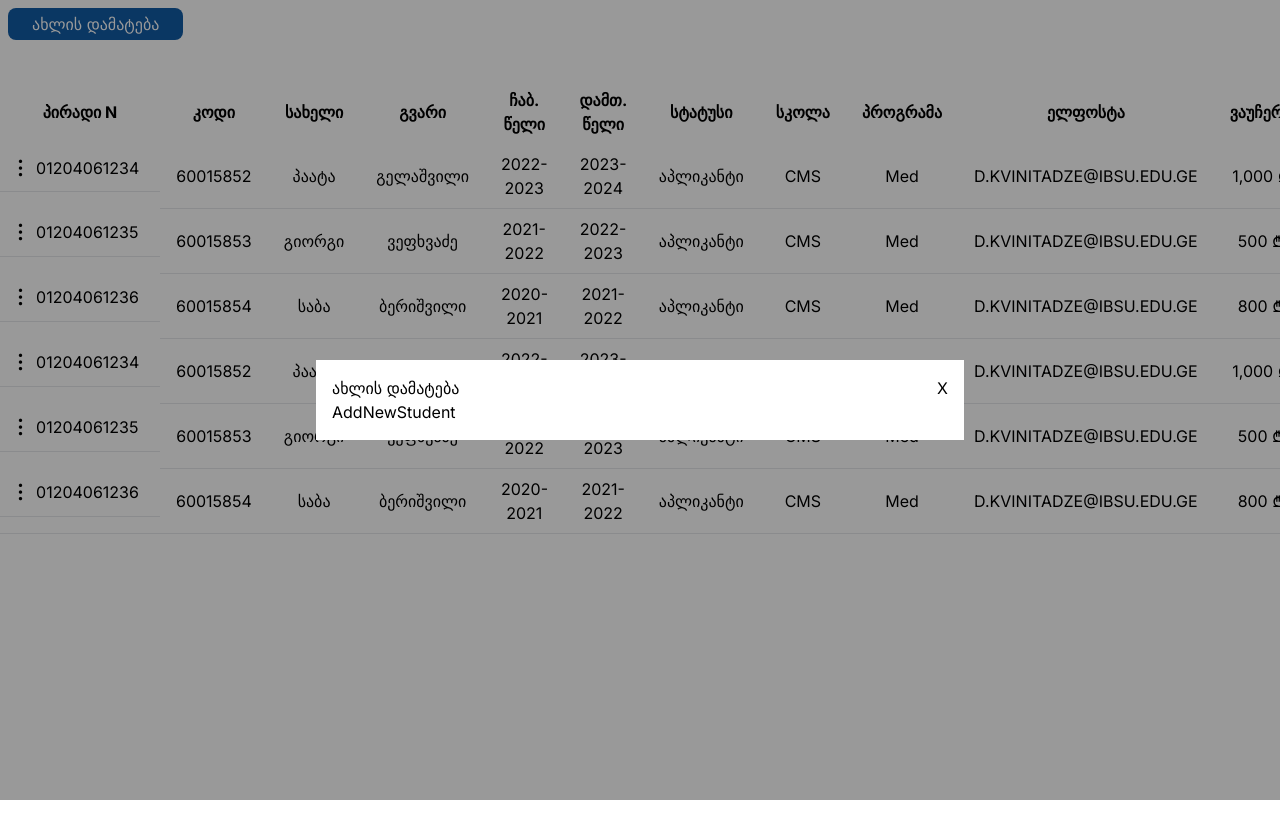
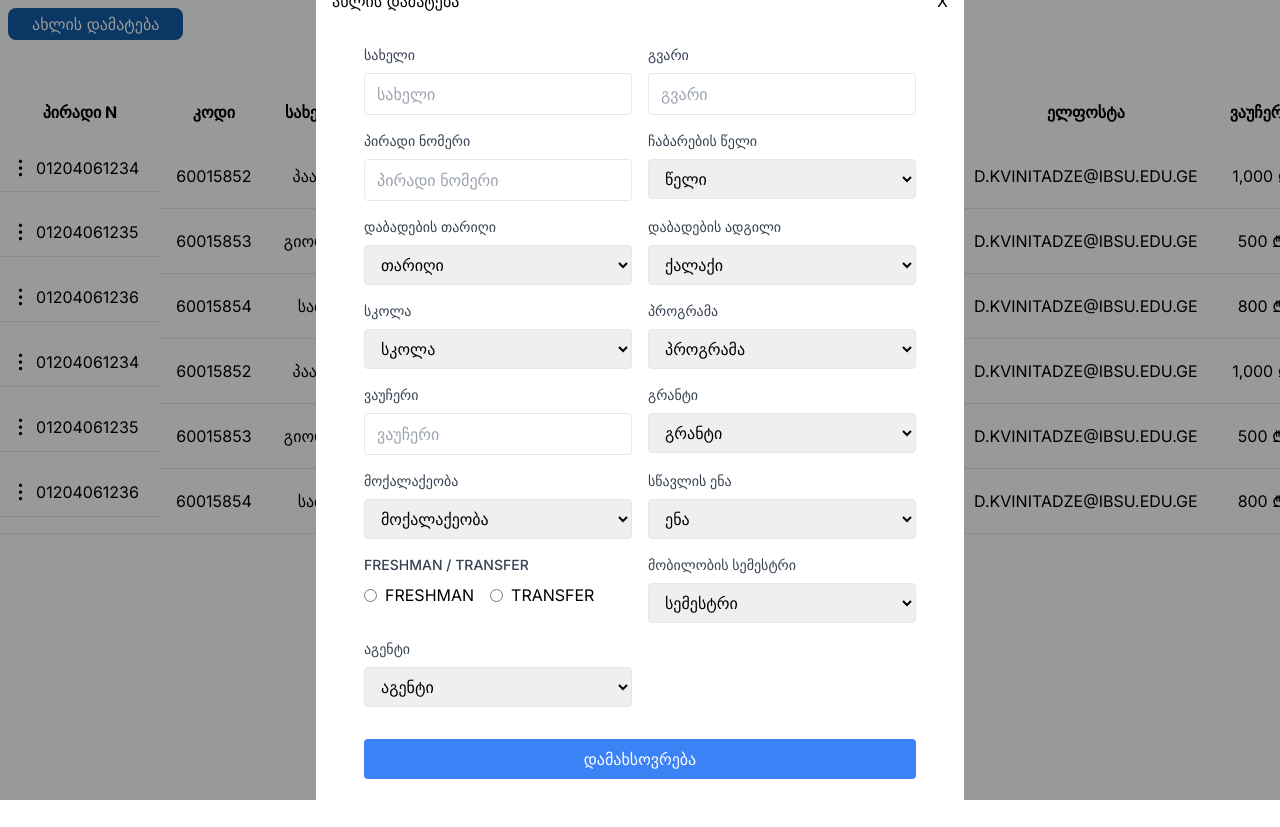
Before and after one commit to lomsadze123/tetrobyte-crm, a Next.js app in the folder client/: page / in a window 1280 px wide. Both pictures are taken after a click on the button "ახლის დამატება". Shown: the top 827 px of the page. Before the commit the page ends 800 px from the top, so only its background shows below. Built offline with nearby package versions, Linux system fonts and the light colour scheme.

Commit message:
add: add-new-student on pop-up

```diff
--- a/client/components/AddNewStudent/AddNewStudent.tsx
+++ b/client/components/AddNewStudent/AddNewStudent.tsx
@@ -1,5 +1,169 @@
 const AddNewStudent = () => {
-  return <form>AddNewStudent</form>;
+  return (
+    <div className="container mx-auto p-8">
+      <form className="grid grid-cols-2 gap-4">
+        <div>
+          <label className="block mb-2 text-sm font-medium text-gray-700">
+            სახელი
+          </label>
+          <input
+            type="text"
+            className="w-full border rounded px-3 py-2"
+            placeholder="სახელი"
+          />
+        </div>
+        <div>
+          <label className="block mb-2 text-sm font-medium text-gray-700">
+            გვარი
+          </label>
+          <input
+            type="text"
+            className="w-full border rounded px-3 py-2"
+            placeholder="გვარი"
+          />
+        </div>
+        <div>
+          <label className="block mb-2 text-sm font-medium text-gray-700">
+            პირადი ნომერი
+          </label>
+          <input
+            type="text"
+            className="w-full border rounded px-3 py-2"
+            placeholder="პირადი ნომერი"
+          />
+        </div>
+        <div>
+          <label className="block mb-2 text-sm font-medium text-gray-700">
+            ჩაბარების წელი
+          </label>
+          <select className="w-full border rounded px-3 py-2">
+            <option>წელი</option>
+            {/* options */}
+          </select>
+        </div>
+        <div>
+          <label className="block mb-2 text-sm font-medium text-gray-700">
+            დაბადების თარიღი
+          </label>
+          <select className="w-full border rounded px-3 py-2">
+            <option>თარიღი</option>
+            {/* options */}
+          </select>
+        </div>
+        <div>
+          <label className="block mb-2 text-sm font-medium text-gray-700">
+            დაბადების ადგილი
+          </label>
+          <select className="w-full border rounded px-3 py-2">
+            <option>ქალაქი</option>
+            {/* options */}
+          </select>
+        </div>
+        <div>
+          <label className="block mb-2 text-sm font-medium text-gray-700">
+            სკოლა
+          </label>
+          <select className="w-full border rounded px-3 py-2">
+            <option>სკოლა</option>
+            {/* options */}
+          </select>
+        </div>
+        <div>
+          <label className="block mb-2 text-sm font-medium text-gray-700">
+            პროგრამა
+          </label>
+          <select className="w-full border rounded px-3 py-2">
+            <option>პროგრამა</option>
+            {/* options */}
+          </select>
+        </div>
+        <div>
+          <label className="block mb-2 text-sm font-medium text-gray-700">
+            ვაუჩერი
+          </label>
+          <input
+            type="text"
+            className="w-full border rounded px-3 py-2"
+            placeholder="ვაუჩერი"
+          />
+        </div>
+        <div>
+          <label className="block mb-2 text-sm font-medium text-gray-700">
+            გრანტი
+          </label>
+          <select className="w-full border rounded px-3 py-2">
+            <option>გრანტი</option>
+            {/* options */}
+          </select>
+        </div>
+        <div>
+          <label className="block mb-2 text-sm font-medium text-gray-700">
+            მოქალაქეობა
+          </label>
+          <select className="w-full border rounded px-3 py-2">
+            <option>მოქალაქეობა</option>
+            {/* options */}
+          </select>
+        </div>
+        <div>
+          <label className="block mb-2 text-sm font-medium text-gray-700">
+            სწავლის ენა
+          </label>
+          <select className="w-full border rounded px-3 py-2">
+            <option>ენა</option>
+            {/* options */}
+          </select>
+        </div>
+        <div>
+          <label className="block mb-2 text-sm font-medium text-gray-700">
+            FRESHMAN / TRANSFER
+          </label>
+          <div className="flex items-center">
+            <input
+              type="radio"
+              name="status"
+              value="FRESHMAN"
+              className="mr-2"
+            />
+            <label className="mr-4">FRESHMAN</label>
+            <input
+              type="radio"
+              name="status"
+              value="TRANSFER"
+              className="mr-2"
+            />
+            <label>TRANSFER</label>
+          </div>
+        </div>
+        <div>
+          <label className="block mb-2 text-sm font-medium text-gray-700">
+            მობილობის სემესტრი
+          </label>
+          <select className="w-full border rounded px-3 py-2">
+            <option>სემესტრი</option>
+            {/* options */}
+          </select>
+        </div>
+        <div>
+          <label className="block mb-2 text-sm font-medium text-gray-700">
+            აგენტი
+          </label>
+          <select className="w-full border rounded px-3 py-2">
+            <option>აგენტი</option>
+            {/* options */}
+          </select>
+        </div>
+        <div className="col-span-2">
+          <button
+            type="submit"
+            className="w-full bg-blue-500 text-white rounded px-4 py-2 mt-4"
+          >
+            დამახსოვრება
+          </button>
+        </div>
+      </form>
+    </div>
+  );
 };
 
 export default AddNewStudent;
```
